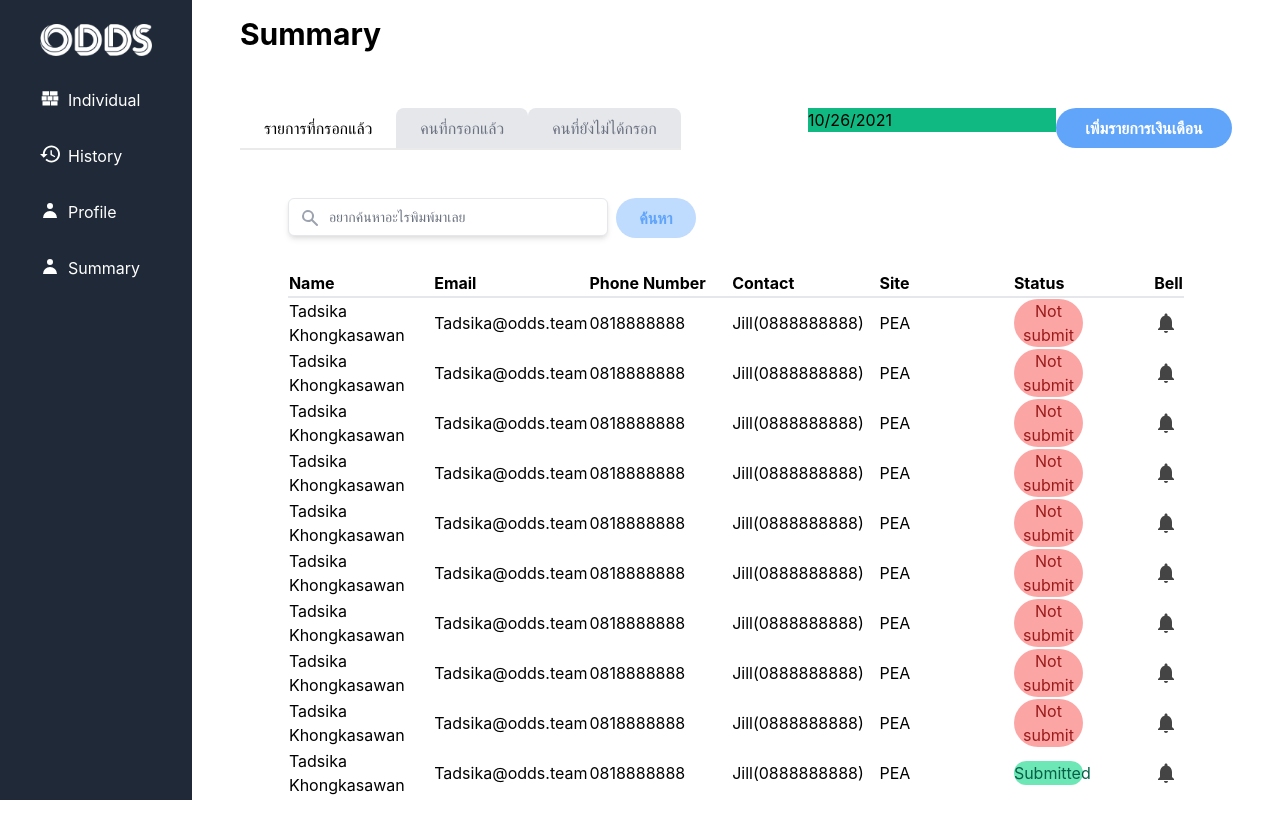
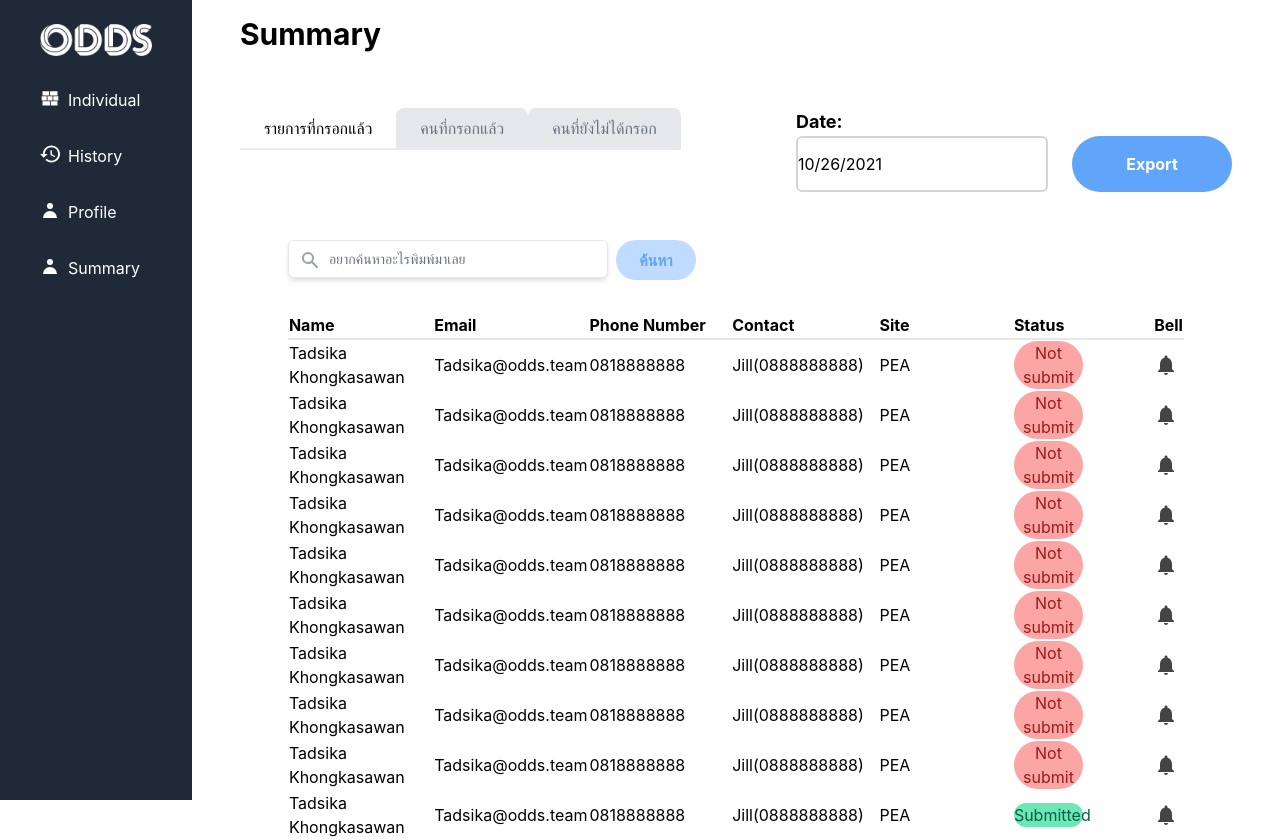
Before and after one commit to Fahlalla/workingrecord-fe, a React (Create React App) app: page /summary in a window 1280 px wide. Before the commit the page ends 800 px from the top, so only its background shows below. Built offline with nearby package versions, Linux system fonts and the light colour scheme.

Commit message:
แก้ตำแหน่งของExport Button, เพิ่ม Border Picker และเพิ่มText Date

```diff
--- a/src/Component/DatePicker.js
+++ b/src/Component/DatePicker.js
@@ -10,7 +10,7 @@ const DatePickers = () => {
   return (
     // <div className="border-gray-400">
     <DatePicker
-      className="bg-green-500"
+      className=""
       selected={startDate}
       onChange={(date) => setStartDate(date)}
     />
--- a/src/Component/Summary.js
+++ b/src/Component/Summary.js
@@ -34,11 +34,16 @@ const Summary = () => {
             </ContainerTabMenu>
           </div>
           <div className="flex justify-end">
-            <div className="rounded-md">
-              <DatePickers />
+            <div>
+              <p className="text-lg font-bold"> Date: </p>
+              <div className="flex flex-col justify-center items-center rounded-md h-14 border-2 border-gray-300">
+                <DatePickers />
+              </div>
             </div>
-            <div>
-              <Button />
+            <div className="flex flex-col justify-end ml-6">
+              <button className="font-bold w-40 h-14 text-white bg-blue-400 rounded-full">
+                Export
+              </button>
             </div>
           </div>
         </div>
```
Also changed, not shown: 1 other file (tests, documents, lock files or other folders).
